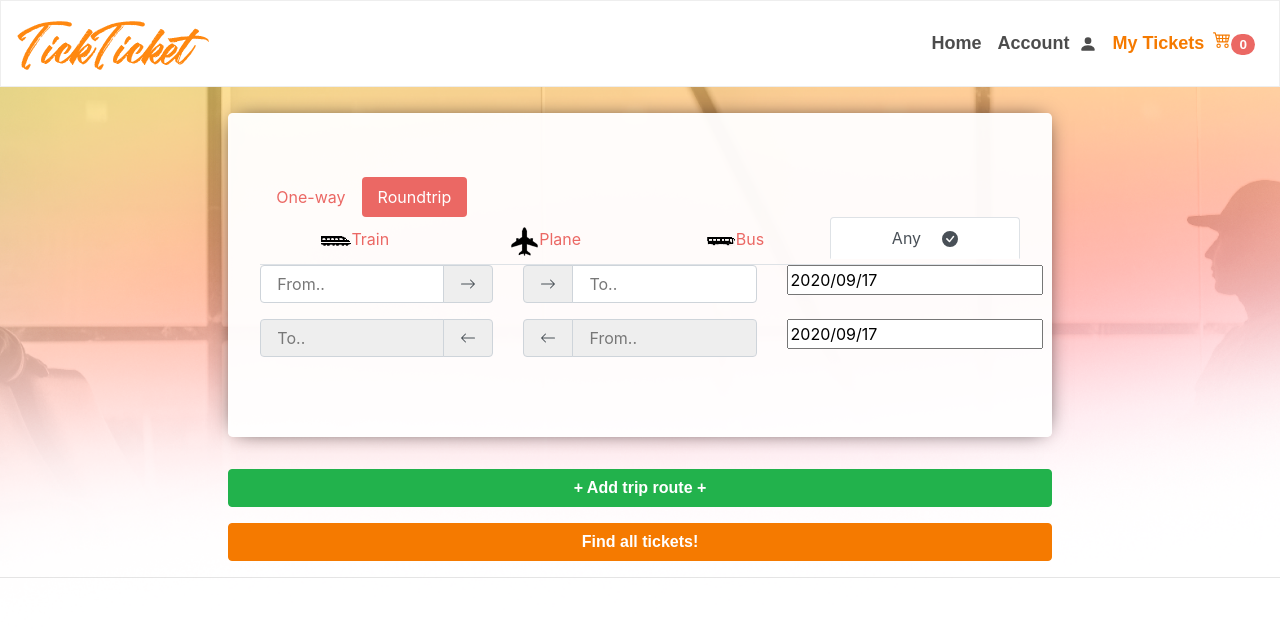
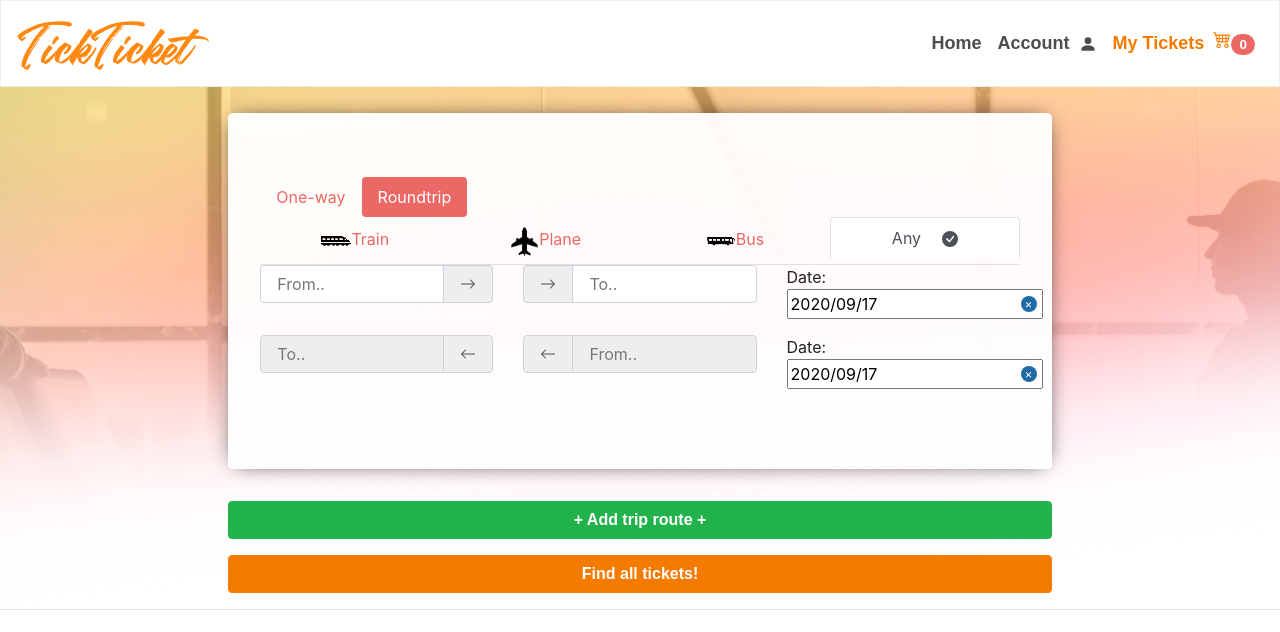
Before and after one commit to araneoAnicet/TickTicket, a React (Create React App) app in the folder tick_ticket/: page / in a window 1280 px wide. Both pictures are taken after a click on the button "Roundtrip". Shown: the top 632 px of the page. Built offline with nearby package versions, Linux system fonts and the light colour scheme; no server answers; a web font is replaced by a local one.

Commit message:
make dates nullable

```diff
--- a/tick_ticket/src/components/Searcher.js
+++ b/tick_ticket/src/components/Searcher.js
@@ -52,15 +52,19 @@ class Searcher extends React.Component {
     }
 
     getData() {
-
-        return {
+        let returnedState = {
             mode: this.state.mode,
             from: this.state.from,
             to: this.state.to,
-            oneWayDate: moment(this.state.localOneWayDate).format('yyyy-MM-DD'),
-            roundTripDate: moment(this.state.localRoundTripDate).format('yyyy-MM-DD'),
             transportName: this.state.transportName
         };
+        if (this.state.localOneWayDate != null) {
+            returnedState.oneWayDate = moment(this.state.localOneWayDate).format('yyyy-MM-DD');
+        }
+        if (this.state.localRoundTripDate != null) {
+            returnedState.roundTripDate = moment(this.state.localRoundTripDate).format('yyyy-MM-DD');
+        }
+        return returnedState;
     }
 
     roundTripComponent() {
@@ -95,10 +99,13 @@ class Searcher extends React.Component {
 
                     </Col>
                     <Col xl={4} lg={4} md={4} sm={4}>
+                        Date:
                     <DatePicker
+                    isClearable
                     selected={this.state.localRoundTripDate}
                     onChange={(newLocalRoundTripDate) => {this.setState({localRoundTripDate: newLocalRoundTripDate})}}
                     dateFormat="yyyy/MM/dd"
+                    placeholderText="select date"
                 />
                     </Col>
                 </Row>
@@ -276,10 +283,13 @@ class Searcher extends React.Component {
                         </InputGroup>
                     </Col>
                     <Col xl={4} lg={4} md={4} sm={4}>
+                        Date:
                     <DatePicker
+                    isClearable
                     selected={this.state.localOneWayDate}
                     onChange={(newLocalOneWayDate) => {this.setState({localOneWayDate: newLocalOneWayDate})}}
                     dateFormat="yyyy/MM/dd"
+                    placeholderText="select date"
                 />
                     </Col>
                 </Row>
```
